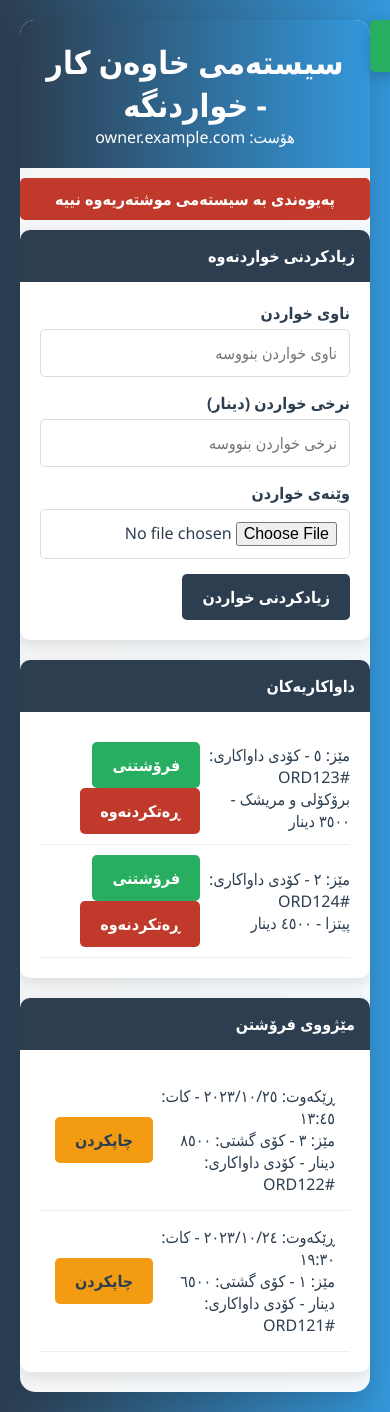
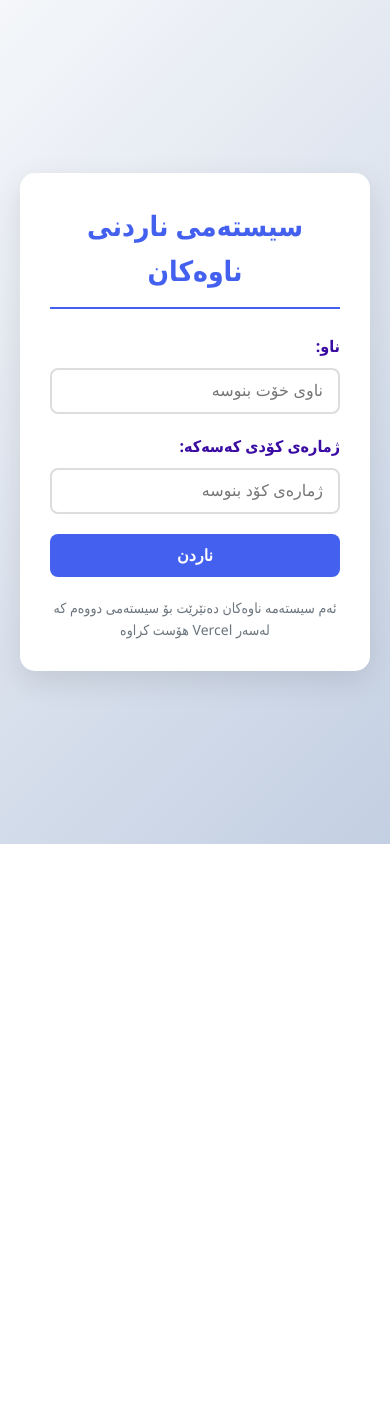
Before and after one commit to farzadkhdr/systamxwardn, a plain HTML site: page index.html in a window 390 px wide. After the commit the page ends 844 px from the top, so only its background shows below. Drawn offline with Linux system fonts and the light colour scheme.

Commit message:
Update index.html

```diff
--- a/index.html
+++ b/index.html
@@ -3,100 +3,95 @@
 <head>
     <meta charset="UTF-8">
     <meta name="viewport" content="width=device-width, initial-scale=1.0">
-    <title>سیستەمی خاوەن کار - خواردنگە</title>
-    <link rel="stylesheet" href="https://cdnjs.cloudflare.com/ajax/libs/font-awesome/6.4.0/css/all.min.css">
+    <title>سیستەمی ناردنی ناوەکان</title>
     <style>
         :root {
-            --primary: #2c3e50;
-            --secondary: #3498db;
-            --accent: #e74c3c;
-            --light: #ecf0f1;
-            --dark: #2c3e50;
-            --success: #27ae60;
-            --warning: #f39c12;
-            --danger: #c0392b;
+            --primary: #4361ee;
+            --secondary: #3a0ca3;
+            --success: #4cc9f0;
+            --light: #f8f9fa;
+            --dark: #212529;
+            --gray: #6c757d;
         }
 
         * {
+            box-sizing: border-box;
             margin: 0;
             padding: 0;
-            box-sizing: border-box;
-            font-family: 'Segoe UI', Tahoma, Geneva, Verdana, sans-serif;
         }
 
         body {
-            background: linear-gradient(to right, var(--primary), var(--secondary));
+            font-family: 'Segoe UI', Tahoma, Geneva, Verdana, sans-serif;
+            background: linear-gradient(135deg, #f5f7fa 0%, #c3cfe2 100%);
             color: var(--dark);
+            line-height: 1.6;
+            padding: 20px;
             min-height: 100vh;
-            padding: 20px;
+            display: flex;
+            justify-content: center;
+            align-items: center;
         }
 
         .container {
-            max-width: 1200px;
-            margin: 0 auto;
-            background: rgba(255, 255, 255, 0.95);
+            max-width: 500px;
+            width: 100%;
+            background: white;
             border-radius: 15px;
-            box-shadow: 0 10px 30px rgba(0, 0, 0, 0.15);
-            overflow: hidden;
+            box-shadow: 0 10px 30px rgba(0, 0, 0, 0.1);
+            padding: 30px;
+            transition: transform 0.3s ease;
         }
 
-        header {
-            background: linear-gradient(to right, var(--primary), var(--secondary));
-            color: white;
-            padding: 20px;
-            text-align: center;
+        .container:hover {
+            transform: translateY(-5px);
         }
 
-        .card {
-            background: white;
-            border-radius: 10px;
-            box-shadow: 0 5px 15px rgba(0, 0, 0, 0.1);
-            margin-bottom: 20px;
-            overflow: hidden;
-        }
-
-        .card-header {
-            background: var(--primary);
-            color: white;
-            padding: 15px;
-            font-weight: bold;
-            display: flex;
-            justify-content: space-between;
-            align-items: center;
-        }
-
-        .card-body {
-            padding: 20px;
+        .system-title {
+            color: var(--primary);
+            margin-bottom: 25px;
+            padding-bottom: 15px;
+            border-bottom: 2px solid var(--primary);
+            text-align: center;
+            font-size: 28px;
         }
 
         .form-group {
-            margin-bottom: 15px;
+            margin-bottom: 20px;
         }
 
         label {
             display: block;
-            margin-bottom: 5px;
-            font-weight: bold;
+            margin-bottom: 8px;
+            font-weight: 600;
+            color: var(--secondary);
         }
 
-        input, select, textarea {
+        input {
             width: 100%;
-            padding: 12px;
-            border: 1px solid #ddd;
-            border-radius: 5px;
+            padding: 12px 15px;
+            border: 2px solid #ddd;
+            border-radius: 8px;
             font-size: 16px;
+            transition: border-color 0.3s;
+        }
+
+        input:focus {
+            border-color: var(--primary);
+            outline: none;
+            box-shadow: 0 0 0 3px rgba(67, 97, 238, 0.2);
         }
 
         button {
             background: var(--primary);
             color: white;
             border: none;
-            padding: 12px 20px;
-            border-radius: 5px;
+            padding: 12px 25px;
+            border-radius: 8px;
+            font-size: 16px;
+            font-weight: 600;
             cursor: pointer;
-            font-size: 16px;
-            font-weight: bold;
-            transition: all 0.3s;
+            transition: background 0.3s, transform 0.2s;
+            width: 100%;
         }
 
         button:hover {
@@ -104,243 +99,102 @@
             transform: translateY(-2px);
         }
 
-        .btn-success {
-            background: var(--success);
+        .message {
+            padding: 15px;
+            border-radius: 8px;
+            margin-top: 20px;
+            text-align: center;
+            display: none;
         }
 
-        .btn-danger {
-            background: var(--danger);
+        .success {
+            background: #e6f7ee;
+            color: #0a7b4b;
+            border: 1px solid #a3e9c7;
         }
 
-        .btn-warning {
-            background: var(--warning);
-            color: var(--dark);
+        .error {
+            background: #fee;
+            color: #d32f2f;
+            border: 1px solid #f5c2c7;
         }
 
-        .order-list {
-            list-style: none;
+        .info {
+            text-align: center;
             margin-top: 20px;
-        }
-
-        .order-item {
-            display: flex;
-            justify-content: space-between;
-            align-items: center;
-            padding: 10px 0;
-            border-bottom: 1px solid #eee;
-        }
-
-        .history-item {
-            padding: 15px;
-            border-bottom: 1px solid #eee;
-            display: flex;
-            justify-content: space-between;
-            align-items: center;
-        }
-
-        .notification {
-            position: fixed;
-            top: 20px;
-            right: 20px;
-            padding: 15px 20px;
-            background: var(--success);
-            color: white;
-            border-radius: 5px;
-            box-shadow: 0 5px 15px rgba(0, 0, 0, 0.2);
-            transform: translateX(100%);
-            transition: transform 0.3s;
-            z-index: 1000;
-        }
-
-        .notification.show {
-            transform: translateX(0);
-        }
-
-        @media (max-width: 768px) {
-            .menu-grid {
-                grid-template-columns: 1fr;
-            }
-        }
-
-        .api-status {
-            padding: 10px;
-            margin: 10px 0;
-            border-radius: 5px;
-            text-align: center;
-            font-weight: bold;
-        }
-
-        .api-status.connected {
-            background-color: var(--success);
-            color: white;
-        }
-
-        .api-status.disconnected {
-            background-color: var(--danger);
-            color: white;
+            color: var(--gray);
+            font-size: 14px;
         }
     </style>
 </head>
 <body>
     <div class="container">
-        <header>
-            <h1>سیستەمی خاوەن کار - خواردنگە</h1>
-            <p>هۆست: owner.example.com</p>
-        </header>
-
-        <div class="api-status disconnected" id="api-status">
-            پەیوەندی بە سیستەمی موشتەریەوە نییە
-        </div>
-
-        <div class="card">
-            <div class="card-header">
-                <span>زیادکردنی خواردنەوە</span>
+        <h2 class="system-title">سیستەمی ناردنی ناوەکان</h2>
+        <form id="nameForm">
+            <div class="form-group">
+                <label for="name">ناو:</label>
+                <input type="text" id="name" placeholder="ناوی خۆت بنوسە" required>
             </div>
-            <div class="card-body">
-                <div class="form-group">
-                    <label for="food-name">ناوی خواردن</label>
-                    <input type="text" id="food-name" placeholder="ناوی خواردن بنووسە">
-                </div>
-                <div class="form-group">
-                    <label for="food-price">نرخی خواردن (دینار)</label>
-                    <input type="number" id="food-price" placeholder="نرخی خواردن بنووسە">
-                </div>
-                <div class="form-group">
-                    <label for="food-image">وێنەی خواردن</label>
-                    <input type="file" id="food-image">
-                </div>
-                <button id="add-food-btn">زیادکردنی خواردن</button>
+            <div class="form-group">
+                <label for="code">ژمارەی کۆدی کەسەکە:</label>
+                <input type="text" id="code" placeholder="ژمارەی کۆد بنوسە" required>
             </div>
-        </div>
-
-        <div class="card">
-            <div class="card-header">
-                <span>داواکاریەکان</span>
-            </div>
-            <div class="card-body">
-                <div id="orders-list">
-                    <div class="order-item">
-                        <div>
-                            <div>مێز: ٥ - کۆدی داواکاری: #ORD123</div>
-                            <div>برۆکۆلی و مریشک - ٣٥٠٠ دینار</div>
-                        </div>
-                        <div>
-                            <button class="btn-success" onclick="completeOrder('#ORD123')">فرۆشتنی</button>
-                            <button class="btn-danger">ڕەتکردنەوە</button>
-                        </div>
-                    </div>
-                    <div class="order-item">
-                        <div>
-                            <div>مێز: ٢ - کۆدی داواکاری: #ORD124</div>
-                            <div>پیتزا - ٤٥٠٠ دینار</div>
-                        </div>
-                        <div>
-                            <button class="btn-success" onclick="completeOrder('#ORD124')">فرۆشتنی</button>
-                            <button class="btn-danger">ڕەتکردنەوە</button>
-                        </div>
-                    </div>
-                </div>
-            </div>
-        </div>
-
-        <div class="card">
-            <div class="card-header">
-                <span>مێژووی فرۆشتن</span>
-            </div>
-            <div class="card-body">
-                <div id="sales-history">
-                    <div class="history-item">
-                        <div>
-                            <div>ڕێکەوت: ٢٠٢٣/١٠/٢٥ - کات: ١٣:٤٥</div>
-                            <div>مێز: ٣ - کۆی گشتی: ٨٥٠٠ دینار - کۆدی داواکاری: #ORD122</div>
-                        </div>
-                        <button class="btn-warning">چاپکردن</button>
-                    </div>
-                    <div class="history-item">
-                        <div>
-                            <div>ڕێکەوت: ٢٠٢٣/١٠/٢٤ - کات: ١٩:٣٠</div>
-                            <div>مێز: ١ - کۆی گشتی: ٦٥٠٠ دینار - کۆدی داواکاری: #ORD121</div>
-                        </div>
-                        <button class="btn-warning">چاپکردن</button>
-                    </div>
-                </div>
-            </div>
+            <button type="submit">ناردن</button>
+        </form>
+        <div id="message" class="message"></div>
+        <div class="info">
+            ئەم سیستەمە ناوەکان دەنێرێت بۆ سیستەمی دووەم کە لەسەر Vercel هۆست کراوە
         </div>
     </div>
 
-    <div class="notification" id="notification">
-        <span id="notification-text">ئەمە نامەیەکی ئاگادارکردنەوەیە</span>
-    </div>
+    <script>
+        // ناردنی فۆرمەکە
+        document.getElementById('nameForm').addEventListener('submit', async function(e) {
+            e.preventDefault();
 
-    <script>
-        // نیشاندانی ئاگاداری
-        function showNotification(message) {
-            const notification = document.getElementById('notification');
-            const notificationText = document.getElementById('notification-text');
+            const name = document.getElementById('name').value;
+            const code = document.getElementById('code').value;
 
-            notificationText.textContent = message;
-            notification.classList.add('show');
+            // ناردنی زانیاریەکان بۆ سیستەمی دووەم لەسەر Vercel
+            try {
+                // لەم نمونەیەدا، لەبەر ئەوەی هەردوو سیستەم لەسەر Vercel هۆست دەکرێن،
+                // دەتوانیت ڕێگەی API یان localStorage بەکاربهێنیت بۆ ئاڵوگۆڕی زانیاری
+                // لەم نمونەیەدا، localStorage بەکاردەهێنین
 
-            setTimeout(() => {
-                notification.classList.remove('show');
-            }, 3000);
-        }
+                // دروستکردنی تایبەتمەندیەک بۆ ناوەکان
+                const names = JSON.parse(localStorage.getItem('names')) || [];
+                const newName = {
+                    name,
+                    code,
+                    timestamp: new Date().toISOString()
+                };
 
-        // زیادکردنی خواردن بۆ مێنو
-        document.getElementById('add-food-btn').addEventListener('click', () => {
-            const foodName = document.getElementById('food-name').value;
-            const foodPrice = document.getElementById('food-price').value;
+                names.push(newName);
+                localStorage.setItem('names', JSON.stringify(names));
 
-            if (foodName && foodPrice) {
-                // لێرەدا دەبێت API call بۆ سیستەمی موشتەری بکرێت بۆ نوێکردنەوەی مێنو
-                showNotification(`"${foodName}" زیادکرا بۆ مێنو و نێردرا بۆ سیستەمی موشتەری`);
-                document.getElementById('food-name').value = '';
-                document.getElementById('food-price').value = '';
+                const message = document.getElementById('message');
+                message.textContent = 'زانیاریەکان بە سەرکەوتوویی نێردرا بۆ سیستەمی دووەم';
+                message.className = 'message success';
+                message.style.display = 'block';
 
-                // نیشاندانی پەیوەندییەکی سەرکەوتوو
-                document.getElementById('api-status').textContent = "پەیوەندی بە سیستەمی موشتەریەوە دۆزرایەوە";
-                document.getElementById('api-status').className = "api-status connected";
-            } else {
-                showNotification('تکایە هەموو خانەکان پڕ بکەرەوە');
+                // پاککردنەوەی فۆرمەکە
+                document.getElementById('nameForm').reset();
+
+                // لەکارخستنی پەیامەکە دوای چەند چرکەیەک
+                setTimeout(() => {
+                    message.style.display = 'none';
+                }, 3000);
+            } catch (error) {
+                const message = document.getElementById('message');
+                message.textContent = 'هەڵەیەک ڕوویدا، تکایە دووبارە هەوڵبدەرەوە';
+                message.className = 'message error';
+                message.style.display = 'block';
+
+                setTimeout(() => {
+                    message.style.display = 'none';
+                }, 3000);
             }
         });
-
-        // تەواوکردنی داواکاری
-        function completeOrder(orderId) {
-            // لێرەدا دەبێت API call بۆ سیستەمی موشتەری بکرێت بۆ نوێکردنەوەی دۆخ
-            showNotification(`داواکاری ${orderId} تەواوکرا و نێردرا بۆ سیستەمی موشتەری`);
-
-            // زیادکردنی بە مێژووی فرۆشتن
-            const salesHistory = document.getElementById('sales-history');
-            const newSale = document.createElement('div');
-            newSale.className = 'history-item';
-            newSale.innerHTML = `
-                <div>
-                    <div>ڕێکەوت: ${new Date().toLocaleDateString('ku')} - کات: ${new Date().toLocaleTimeString('ku')}</div>
-                    <div>کۆدی داواکاری: ${orderId} - کۆی گشتی: ٨٥٠٠ دینار</div>
-                </div>
-                <button class="btn-warning">چاپکردن</button>
-            `;
-            salesHistory.prepend(newSale);
-
-            // سڕینەوەی لە لیستی داواکاریەکان
-            const orderItems = document.querySelectorAll('.order-item');
-            orderItems.forEach(item => {
-                if (item.textContent.includes(orderId)) {
-                    item.remove();
-                }
-            });
-        }
-
-        // لێکۆڵینەوەی داواکاریە نوێیەکان لە سیستەمی موشتەری
-        function checkForNewOrders() {
-            // لێرەدا دەبێت API call بۆ سیستەمی موشتەری بکرێت
-            // بۆ نموونە، هەر ١٠ چرکە جارێک لێکۆڵینەوە بکە
-            console.log("پشکنین بۆ داواکاری نوێ...");
-        }
-
-        // دەستپێکردنی پشکنین بۆ داواکاری نوێ
-        setInterval(checkForNewOrders, 10000);
     </script>
 </body>
 </html>
```
